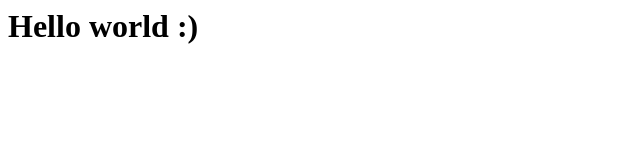
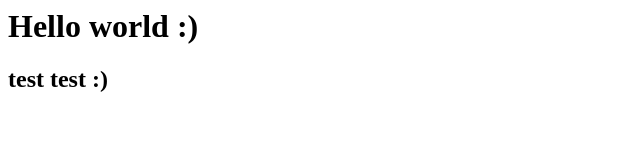
Before and after one commit to piy-bebe/indexhtml, a plain HTML site: page index.html in a window 1280 px wide. Shown: the whole page, without its empty margins (0-640 px from the left). Drawn offline with Linux system fonts and the light colour scheme.

Commit message:
Update index.html

```diff
--- a/index.html
+++ b/index.html
@@ -4,5 +4,6 @@
   </head>
   <body>
     <h1>Hello world :)</h1>
+    <h2>test test :)</h2>
   </body>
 </html>
```
